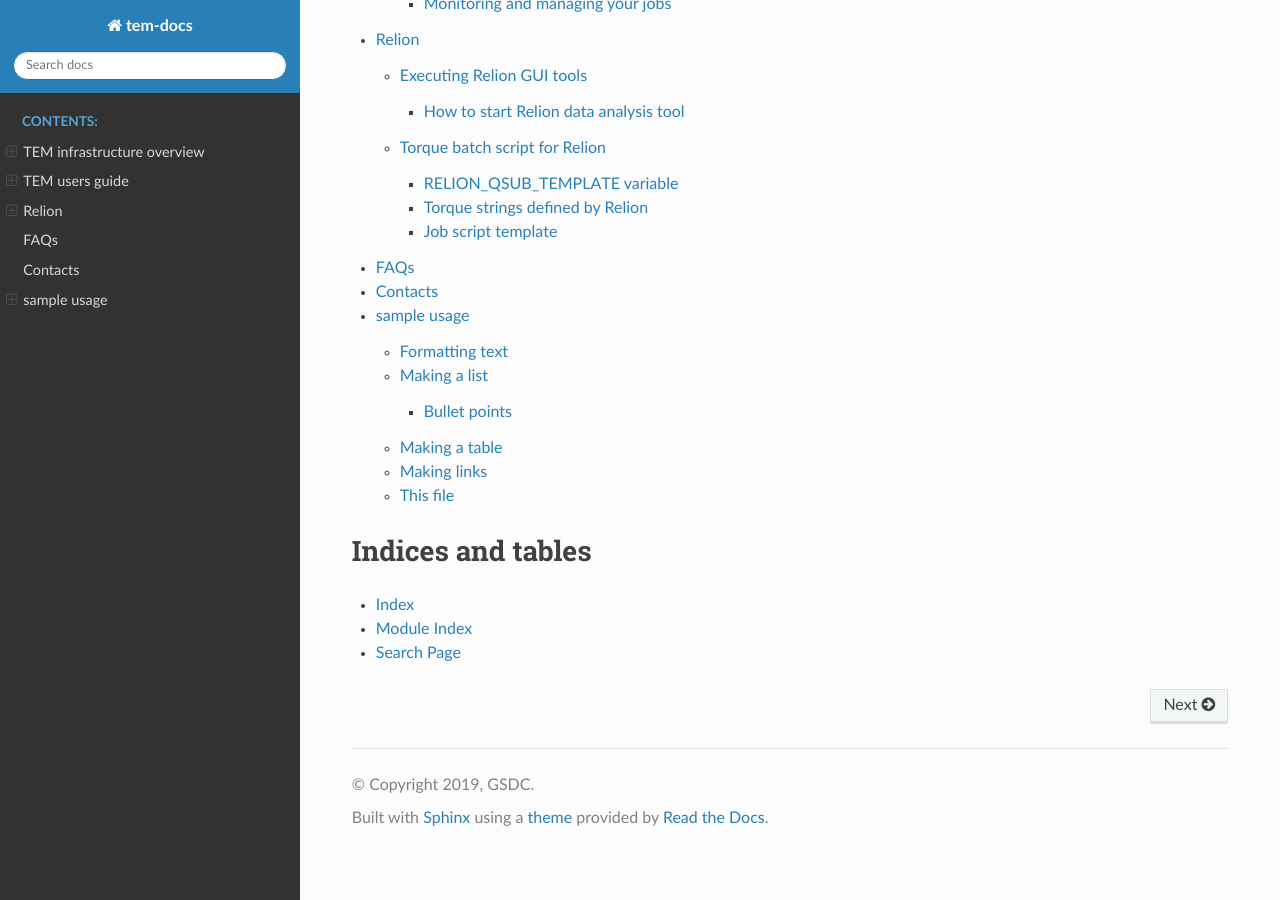
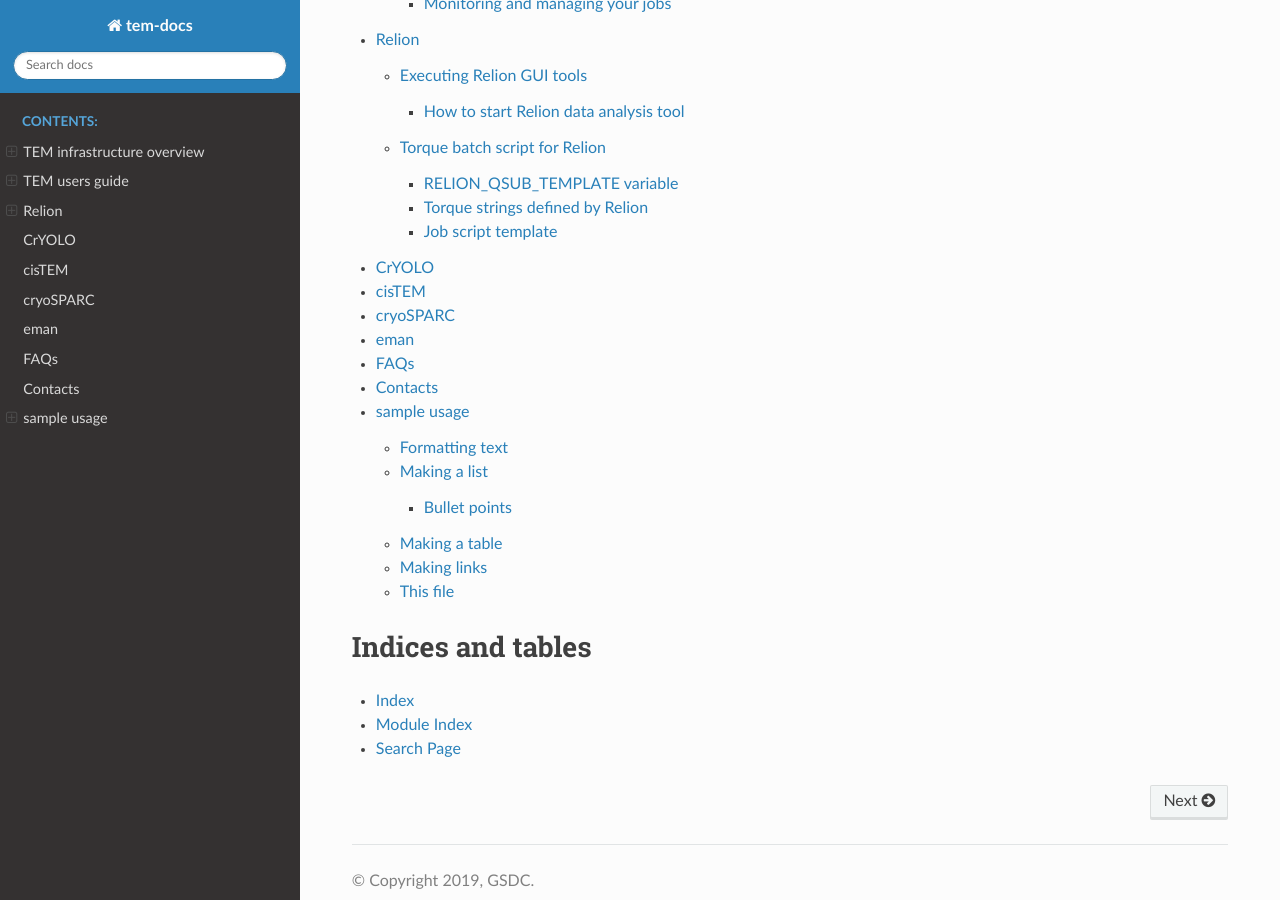
Before and after one commit to junglok/tem-docs, a Sphinx documentation site: the page built from docs/index.rst, in a window 1280 px wide and 900 px high, scrolled down 624 px. Built offline with Sphinx 7.4.7 and the Read the Docs theme 2.0.0, drawn with Linux system fonts in a browser that asks for light colours.

Commit message:
first commit

```diff
--- /dev/null
+++ b/docs/cisTEM.rst
@@ -0,0 +1,3 @@
+******
+cisTEM
+******
--- /dev/null
+++ b/docs/crYOLO.rst
@@ -0,0 +1,3 @@
+******
+CrYOLO
+******
--- /dev/null
+++ b/docs/cryoSPARC.rst
@@ -0,0 +1,3 @@
+*********
+cryoSPARC
+*********
--- /dev/null
+++ b/docs/eman.rst
@@ -0,0 +1,3 @@
+****
+eman
+****
--- a/docs/index.rst
+++ b/docs/index.rst
@@ -13,6 +13,10 @@
    infra.rst
    guide.rst
    relion.rst
+   crYOLO.rst
+   cisTEM.rst
+   cryoSPARC.rst
+   eman.rst
    faq.rst
    contact.rst
    sample usage <usage>
```
